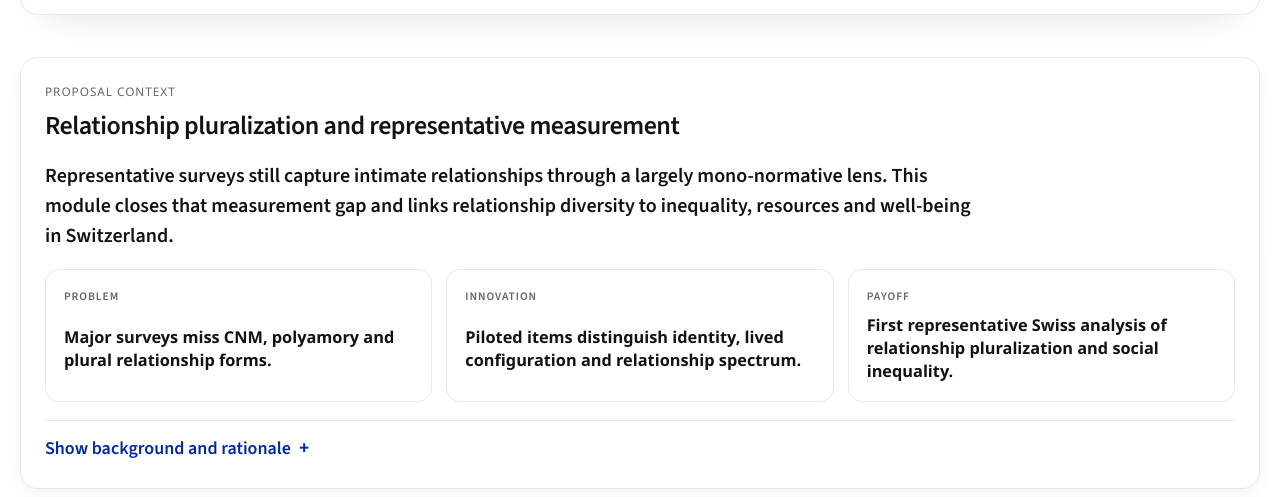
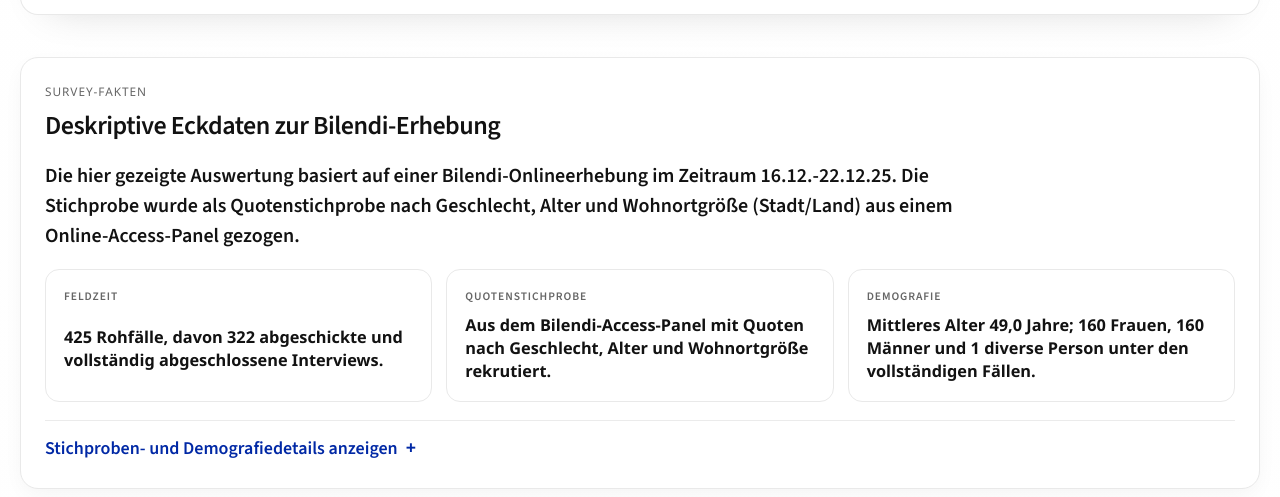
Before and after one commit to drfawint/love_and_sexuality, a plain HTML site: page index.html in a window 1280 px wide. Shown: the part 455-952 px from the top of the page. Drawn offline with Linux system fonts and the light colour scheme; a web font is replaced by a local one.

Commit message:
Replace proposal context with survey facts

```diff
--- a/index.html
+++ b/index.html
@@ -48,39 +48,39 @@
      <section class="card proposal-intro">
         <div class="section-head compact">
           <div>
-            <p class="section-kicker">Proposal Context</p>
-            <h2>Relationship pluralization and representative measurement</h2>
+            <p class="section-kicker">Survey-Fakten</p>
+            <h2>Deskriptive Eckdaten zur Bilendi-Erhebung</h2>
           </div>
         </div>
         <div class="proposal-summary">
           <p class="proposal-lead">
-            Representative surveys still capture intimate relationships through a largely mono-normative lens. This module closes that measurement gap and links relationship diversity to inequality, resources and well-being in Switzerland.
+            Die hier gezeigte Auswertung basiert auf einer Bilendi-Onlineerhebung im Zeitraum 16.12.-22.12.25. Die Stichprobe wurde als Quotenstichprobe nach Geschlecht, Alter und Wohnortgröße (Stadt/Land) aus einem Online-Access-Panel gezogen.
           </p>
           <div class="proposal-highlights">
             <article class="proposal-highlight">
-              <span class="proposal-highlight-label">Problem</span>
-              <strong>Major surveys miss CNM, polyamory and plural relationship forms.</strong>
+              <span class="proposal-highlight-label">Feldzeit</span>
+              <strong>425 Rohfälle, davon 322 abgeschickte und vollständig abgeschlossene Interviews.</strong>
             </article>
             <article class="proposal-highlight">
-              <span class="proposal-highlight-label">Innovation</span>
-              <strong>Piloted items distinguish identity, lived configuration and relationship spectrum.</strong>
+              <span class="proposal-highlight-label">Quotenstichprobe</span>
+              <strong>Aus dem Bilendi-Access-Panel mit Quoten nach Geschlecht, Alter und Wohnortgröße rekrutiert.</strong>
             </article>
             <article class="proposal-highlight">
-              <span class="proposal-highlight-label">Payoff</span>
-              <strong>First representative Swiss analysis of relationship pluralization and social inequality.</strong>
+              <span class="proposal-highlight-label">Demografie</span>
+              <strong>Mittleres Alter 49,0 Jahre; 160 Frauen, 160 Männer und 1 diverse Person unter den vollständigen Fällen.</strong>
             </article>
           </div>
           <details class="proposal-details">
-            <summary>Show background and rationale</summary>
+            <summary>Stichproben- und Demografiedetails anzeigen</summary>
             <div class="proposal-copy">
               <p>
-                Intimate relationships are undergoing profound transformation. While mid-20th century societies converged around monogamous marriage and the nuclear family, recent decades have seen marked pluralization, including consensual non-monogamy (CNM), polyamory, and diverse cohabitation arrangements. Yet representative survey research has failed to keep pace: major instruments continue to measure relationships through a mono-normative lens, recording only legal marital status or single partnerships. As a result, we lack basic population-level estimates of how common non-monogamous arrangements are, who practices them, and under what conditions.
+                Die deskriptiven Angaben in diesem Abschnitt beziehen sich auf die 322 vollständig abgeschlossenen Interviews. Das beobachtete Durchschnittsalter liegt bei 49,0 Jahren, der Median ebenfalls bei 49 Jahren; die Altersspanne reicht von 19 bis 78 Jahren.
               </p>
               <p>
-                This proposal addresses two interrelated gaps. First, it introduces survey items extensively piloted across three waves with a combined sample of N = 920, with results publicly available at <a href="https://drfawint.github.io/love_and_sexuality/" target="_blank" rel="noreferrer">https://drfawint.github.io/love_and_sexuality/</a>, capable of capturing relationship diversity in a representative Swiss sample. The items distinguish between subjective relationship orientation and lived relationship configuration, covering a broad spectrum from monogamy to relationship anarchy. Second, it embeds these measures within a resource-theoretical framework. Existing CNM research treats non-monogamy primarily as an ideological commitment or identity choice, largely ignoring how economic, temporal, and cultural resources may structure both access to and feasibility of non-monogamous arrangements.
+                Die Geschlechterverteilung ist in den vollständigen Fällen nahezu exakt ausbalanciert: 160 Frauen (49,8 %), 160 Männer (49,8 %) und 1 diverse Person (0,3 %). Über die Altersgruppen verteilen sich 37 Fälle auf 18 bis 29 Jahre (11,5 %), 92 Fälle auf 30 bis 44 Jahre (28,7 %), 99 Fälle auf 45 bis 59 Jahre (30,8 %) und 93 Fälle auf 60 Jahre oder älter (29,0 %).
               </p>
               <p>
-                Building on the MOSAiCH 2027 / ISSP Social Networks and Social Resources module, which already captures income, education, religiosity, social support, and well-being, our proposed add-on module supplies the missing element: a direct, empirically grounded measure of relationship diversity. This enables a representative analysis of how relationship pluralization in Switzerland intersects with social inequality, normative change and individual well-being.
+                Auch die Bildungsstruktur ist breit gestreut. Am häufigsten vertreten sind universitärer Abschluss (97 Fälle; 29,0 %), berufliche Ausbildung (86; 25,7 %) sowie allgemeine oder berufliche Hochschulreife beziehungsweise Matura (45; 13,4 %). Die Wohnortgröße deckt alle sieben im Datensatz erhobenen Ortsgrößenkategorien ab; die größten Anteile entfallen auf die mittleren Kategorien 4 (81 Fälle; 25,2 %) und 3 (59; 18,3 %) sowie auf Kategorie 6 (54; 16,8 %).
               </p>
             </div>
           </details>
```
